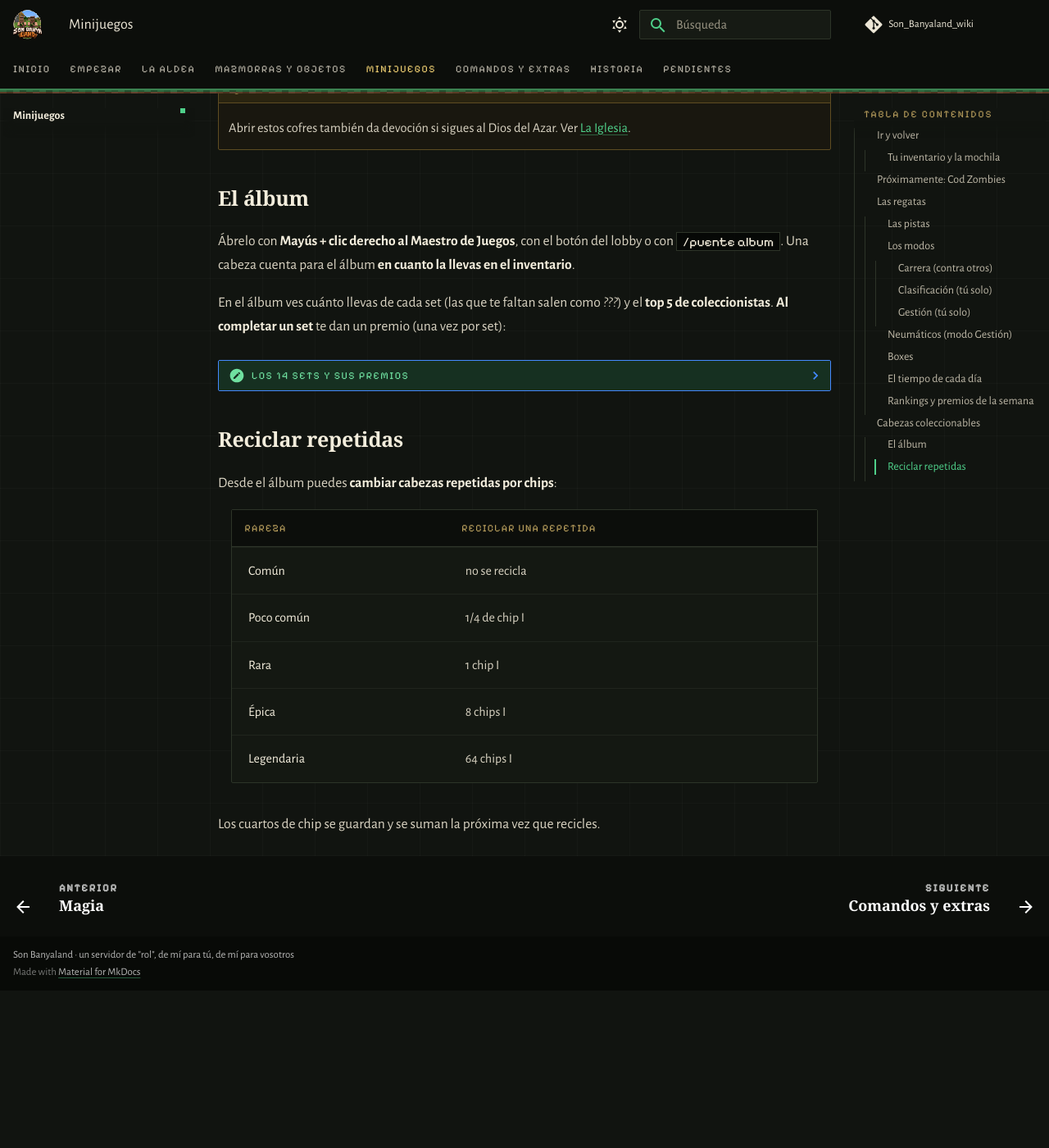
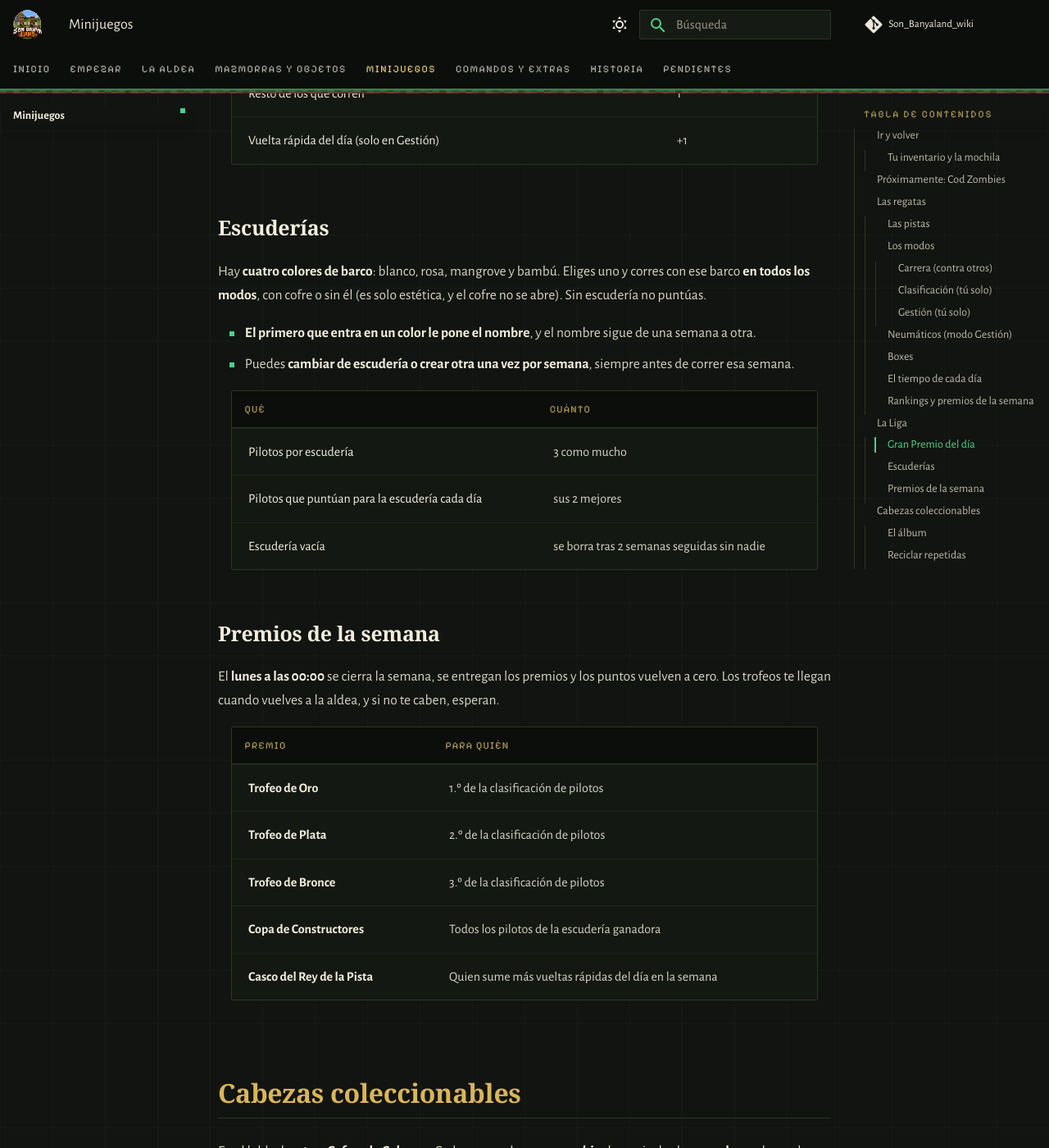
Before and after one commit to PigPilgrim/Son_Banyaland_wiki, an MkDocs documentation site: the page built from docs/minijuegos.md, in a window 1280 px wide and 1400 px high, scrolled down 4921 px. Shown: the whole window at 82% size. Built offline with MkDocs 1.6.1 and Material for MkDocs 9.7.7, drawn with Linux system fonts in a browser that asks for light colours; some web fonts are replaced; comment, search, counter and statistics services are not loaded; before the commit the page ends 6129 px from its top, so only the background shows below that; some of the changed text lies outside the part shown.

Commit message:
Regatas: la Liga, con Gran Premio del día, escuderías y trofeos de la semana
Co-Authored-By: Claude Opus 5.5 <noreply@anthropic.com>

```diff
--- /dev/null
+++ b/docs/_generado/liga_numeros.md
@@ -0,0 +1,5 @@
+| Qué | Cuánto |
+|---|---|
+| Pilotos por escudería | 3 como mucho |
+| Pilotos que puntúan para la escudería cada día | sus 2 mejores |
+| Escudería vacía | se borra tras 2 semanas seguidas sin nadie |
--- /dev/null
+++ b/docs/_generado/liga_premios.md
@@ -0,0 +1,7 @@
+| Premio | Para quién |
+|---|---|
+| **Trofeo de Oro** | 1.º de la clasificación de pilotos |
+| **Trofeo de Plata** | 2.º de la clasificación de pilotos |
+| **Trofeo de Bronce** | 3.º de la clasificación de pilotos |
+| **Copa de Constructores** | Todos los pilotos de la escudería ganadora |
+| **Casco del Rey de la Pista** | Quien sume más vueltas rápidas del día en la semana |
--- /dev/null
+++ b/docs/_generado/liga_puntos.md
@@ -0,0 +1,9 @@
+| Puesto del día | Puntos |
+|---|---|
+| 1.º | 10 |
+| 2.º | 6 |
+| 3.º | 4 |
+| 4.º | 3 |
+| 5.º | 2 |
+| Resto de los que corren | 1 |
+| Vuelta rápida del día (solo en Gestión) | +1 |
--- a/docs/minijuegos.md
+++ b/docs/minijuegos.md
@@ -92,6 +92,35 @@ siempre. **Al acabar la semana**, el top 3 de cada pista y modo cobra chips, y *
 
 Las regatas también cuentan para algunas [misiones del Pregonero](misiones.md).
 
+## La Liga
+
+La Liga se abre desde el menú del portal azul, con el **trofeo de abajo** (o con `/puente barcos liga`).
+
+### Gran Premio del día
+
+Cada día sale **un circuito y un modo al azar**: Clasificación o Gestión. Puedes intentarlo **todas las veces que
+quieras hasta medianoche**, y cuenta tu **mejor tiempo**. No hace falta coincidir con nadie. A medianoche se reparten
+los puntos:
+
+--8<-- "_generado/liga_puntos.md"
+
+### Escuderías
+
+Hay **cuatro colores de barco**: blanco, rosa, mangrove y bambú. Eliges uno y corres con ese barco **en todos los
+modos**, con cofre o sin él (es solo estética, y el cofre no se abre). Sin escudería no puntúas.
+
+- **El primero que entra en un color le pone el nombre**, y el nombre sigue de una semana a otra.
+- Puedes **cambiar de escudería o crear otra una vez por semana**, siempre antes de correr esa semana.
+
+--8<-- "_generado/liga_numeros.md"
+
+### Premios de la semana
+
+El **lunes a las 00:00** se cierra la semana, se entregan los premios y los puntos vuelven a cero. Los trofeos te
+llegan cuando vuelves a la aldea, y si no te caben, esperan.
+
+--8<-- "_generado/liga_premios.md"
+
 ## Cabezas coleccionables
 
 En el lobby hay **tres Cofres de Cabezas**. Cada uno se abre con **una chip** de su nivel y da **una cabeza** al azar
```
Also changed, not shown: docs/pendientes.md (+2 -0 lines), generar.py (+15 -0 lines).
